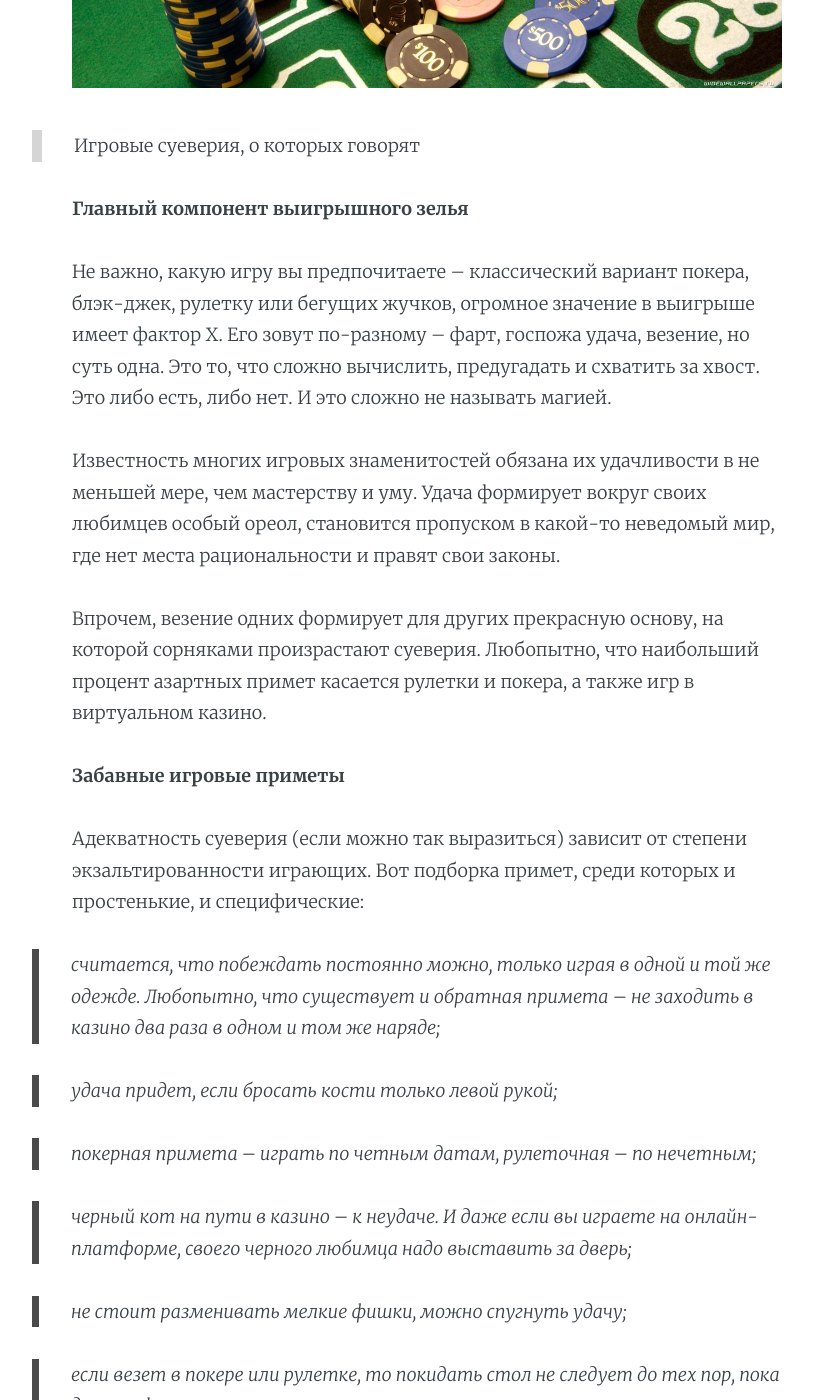
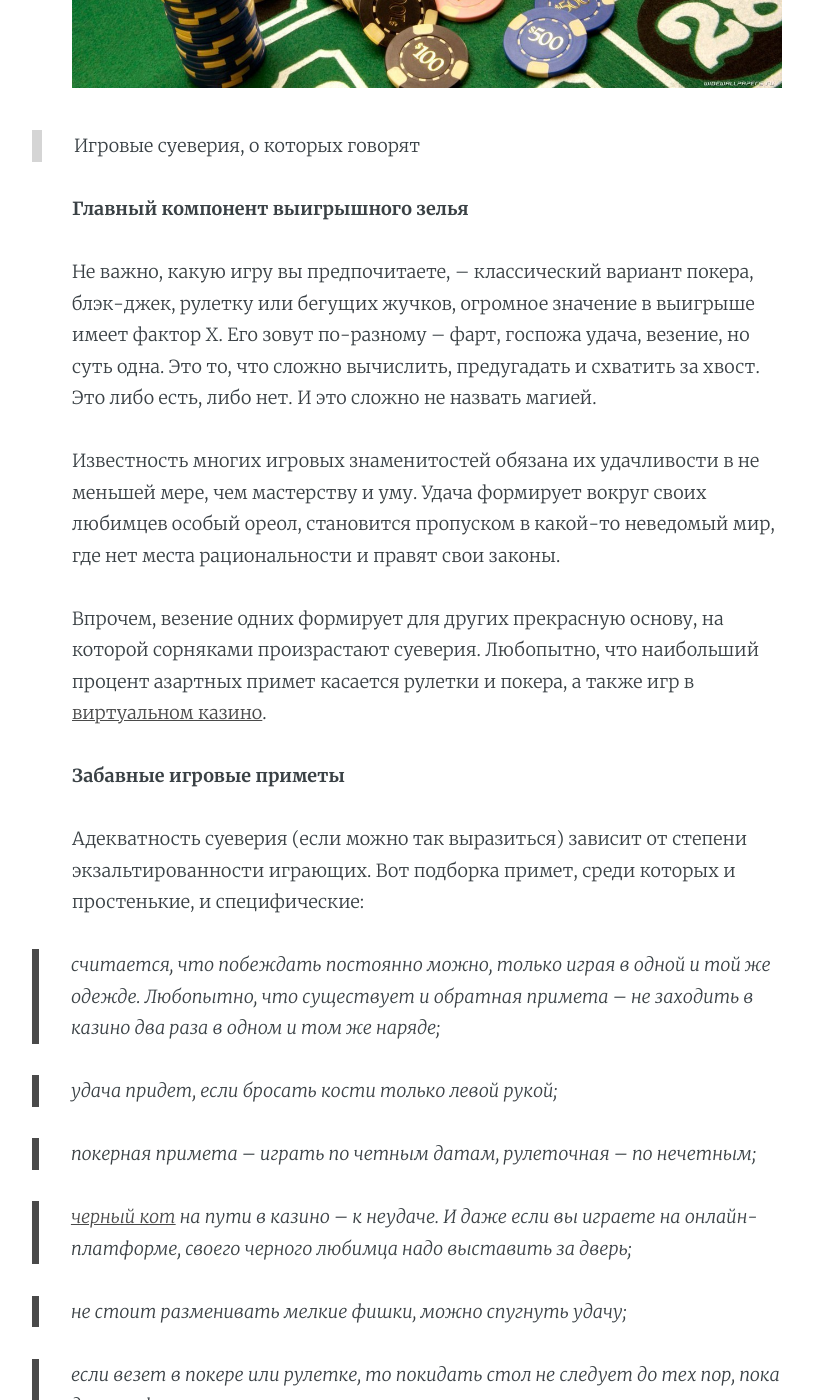
Before and after one commit to calmmoney/calmmoney.github.io, a Jekyll site: the page built from _posts/2019-02-03-suiveriya.md, in a window 1280 px wide and 1400 px high, scrolled down 840 px. Shown: the whole window, without its empty margins (213-1026 px from the left). Built offline with Jekyll 4.4.1, drawn with Linux system fonts in a browser that asks for light colours; nearby versions of some CDN libraries; some of the changed text lies outside the part shown.

Commit message:
Update from Forestry.io Anastasiya Ilina updated _posts/2019-02-03-suiveriya.md

```diff
--- a/_posts/2019-02-03-suiveriya.md
+++ b/_posts/2019-02-03-suiveriya.md
@@ -17,11 +17,11 @@
 
 **Главный компонент выигрышного зелья**
 
-Не важно, какую игру вы предпочитаете – классический вариант покера, блэк-джек, рулетку или бегущих жучков, огромное значение в выигрыше имеет фактор Х. Его зовут по-разному – фарт, госпожа удача, везение, но суть одна. Это то, что сложно вычислить, предугадать и схватить за хвост. Это либо есть, либо нет. И это сложно не называть магией.
+Не важно, какую игру вы предпочитаете, – классический вариант покера, блэк-джек, рулетку или бегущих жучков, огромное значение в выигрыше имеет фактор Х. Его зовут по-разному – фарт, госпожа удача, везение, но суть одна. Это то, что сложно вычислить, предугадать и схватить за хвост. Это либо есть, либо нет. И это сложно не назвать магией.
 
 Известность многих игровых знаменитостей обязана их удачливости в не меньшей мере, чем мастерству и уму. Удача формирует вокруг своих любимцев особый ореол, становится пропуском в какой-то неведомый мир, где нет места рациональности и правят свои законы.
 
-Впрочем, везение одних формирует для других прекрасную основу, на которой сорняками произрастают суеверия. Любопытно, что наибольший процент азартных примет касается рулетки и покера, а также игр в виртуальном казино.
+Впрочем, везение одних формирует для других прекрасную основу, на которой сорняками произрастают суеверия. Любопытно, что наибольший процент азартных примет касается рулетки и покера, а также игр в [виртуальном казино](https://v-bet.cc/ "виртуальном казино").
 
 **Забавные игровые приметы**
 
@@ -33,12 +33,12 @@
 
 > покерная примета – играть по четным датам, рулеточная – по нечетным;
 
-> черный кот на пути в казино – к неудаче. И даже если вы играете на онлайн-платформе, своего черного любимца надо выставить за дверь;
+> [черный кот](https://news.rambler.ru/other/38436622-vsya-pravda-o-chernyh-koshkah-primety-i-mify/ "чёрный кот") на пути в казино – к неудаче. И даже если вы играете на онлайн-платформе, своего черного любимца надо выставить за дверь;
 
 > не стоит разменивать мелкие фишки, можно спугнуть удачу;
 
 > если везет в покере или рулетке, то покидать стол не следует до тех пор, пока длится фарт.
 
-Также особым вниманием пользуются вещи, которые приносят удачу. Игровые талисманы бывают очень разными – всех не перечислить. Но наиболее распространенный - красивая женщина. Якобы воздействие ее интуиции помогает правильно настроиться на игру и прочувствовать выигрышные комбинации.
+Также особым вниманием пользуются вещи, которые приносят удачу. Игровые талисманы бывают очень разными – всех не перечислить. Но наиболее распространенный - [красивая женщина](https://www.youtube.com/results?search_query=%D0%BA%D1%80%D0%B0%D1%81%D0%B8%D0%B2%D1%8B%D0%B5+%D0%B6%D0%B5%D0%BD%D1%89%D0%B8%D0%BD%D1%8B "красивая женщина"). Якобы воздействие ее интуиции помогает правильно настроиться на игру и прочувствовать выигрышные комбинации.
 
 Нет науки, которая опровергнет или подтвердит силу суеверий. Потому каждый волен сам решать, как призывать на свою сторону капризный успех.
```
